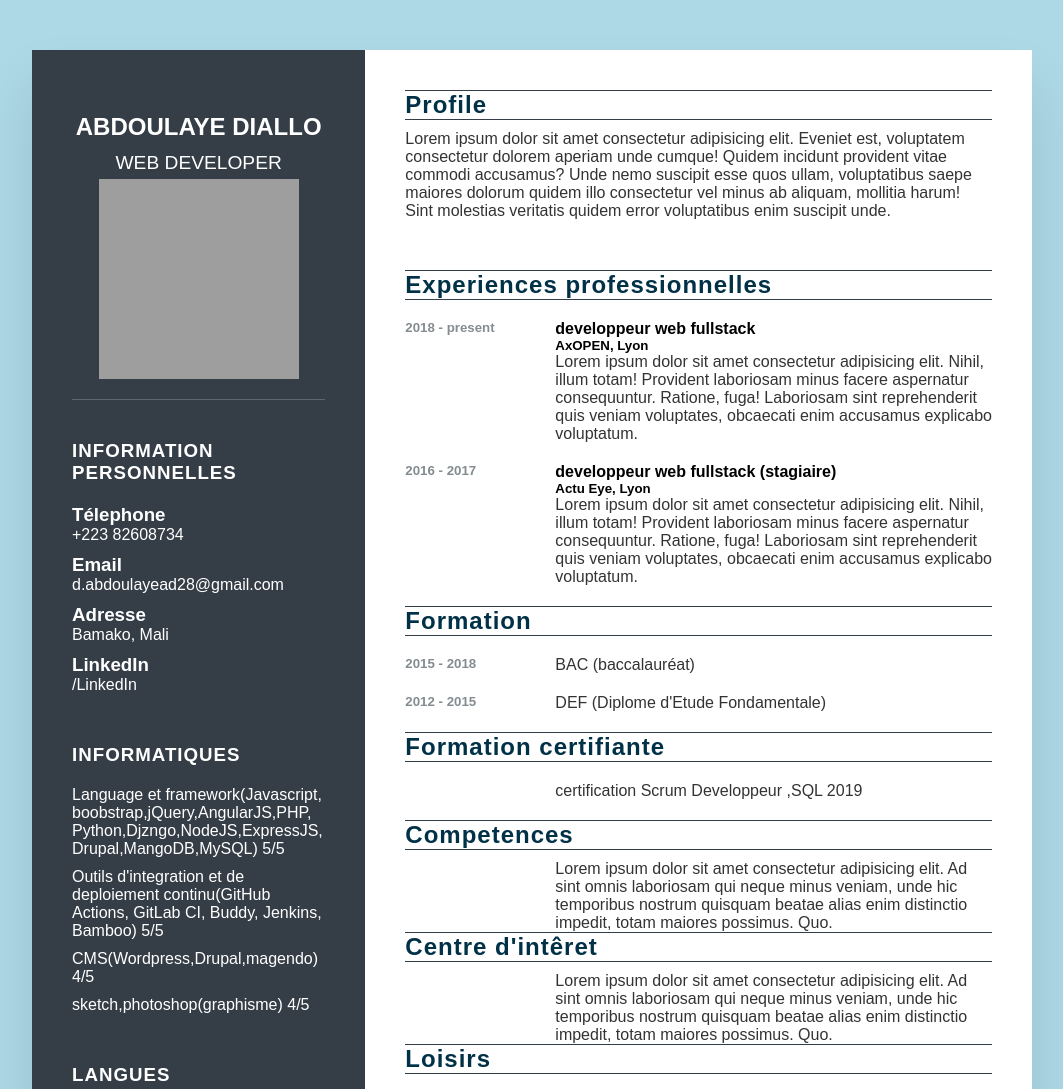
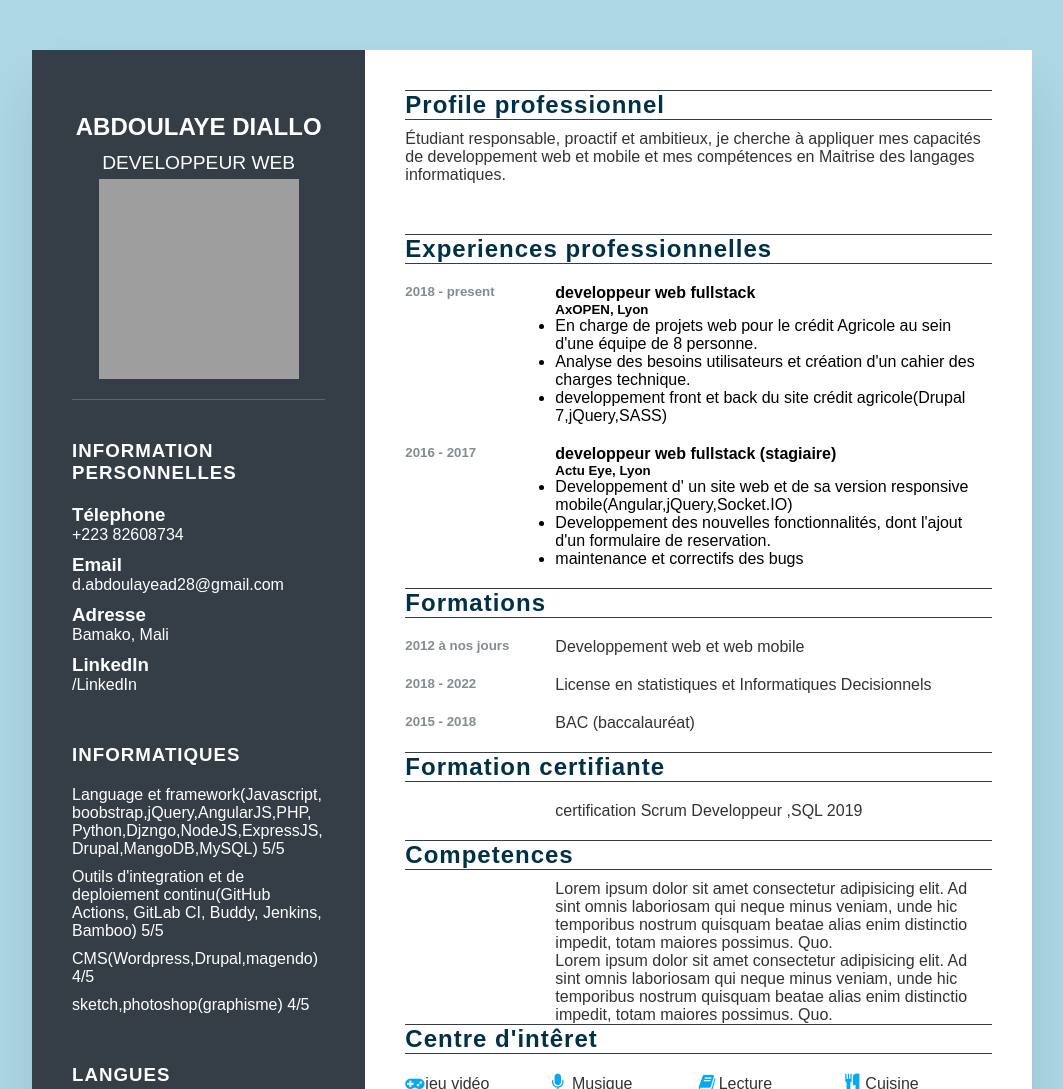
Before and after one commit to Abdoulayadiallo/cv-en-ligne-avec-html-et-css, a plain HTML site: page index.html in a window 1280 px wide. Shown: the top 1089 px of the page, without its empty margins (108-1171 px from the left). Drawn offline with Linux system fonts and the light colour scheme; grey boxes are pictures that could not be loaded; a web font is replaced by a local one.

Commit message:
mise a jour

```diff
--- a/index.html
+++ b/index.html
@@ -12,7 +12,7 @@
     <div class="container">
         <div class="left_Side">
             <div class="profile">
-                <h2>Abdoulaye Diallo <br><span>web developer</span></h2>
+                <h2>Abdoulaye Diallo <br><span>Developpeur web</span></h2>
                 <div class="imgP">
                     <img src="image.jpg" alt="photo de profile">
                 </div>
@@ -76,8 +76,8 @@
         </div>
         <div class="right_Side">
             <div class="about">
-                <h2 class="titre2">Profile</h2>
-                <p>Lorem ipsum dolor sit amet consectetur adipisicing elit. Eveniet est, voluptatem consectetur dolorem aperiam unde cumque! Quidem incidunt provident vitae commodi accusamus? Unde nemo suscipit esse quos ullam, voluptatibus saepe maiores dolorum quidem illo consectetur vel minus ab aliquam, mollitia harum! Sint molestias veritatis quidem error voluptatibus enim suscipit unde.</p>
+                <h2 class="titre2">Profile professionnel</h2>
+                <p>Étudiant responsable, proactif et ambitieux, je cherche à appliquer mes capacités de developpement web et mobile et mes compétences en Maitrise des langages informatiques.</p>
             </div>
             <div class="experience">
                 <h2 class="titre2">Experiences professionnelles</h2>
@@ -89,7 +89,17 @@
                     <div class="text">
                         <h4>developpeur web fullstack</h4>
                         <h5>AxOPEN, Lyon</h5>
-                        <p>Lorem ipsum dolor sit amet consectetur adipisicing elit. Nihil, illum totam! Provident laboriosam minus facere aspernatur consequuntur. Ratione, fuga! Laboriosam sint reprehenderit quis veniam voluptates, obcaecati enim accusamus explicabo voluptatum.</p>
+                        <ul>
+                            <li>
+                                En charge de projets web pour le crédit Agricole au sein d'une équipe de 8 personne.
+                            </li>
+                            <li>
+                                Analyse des besoins utilisateurs et création d'un cahier des charges technique.
+                            </li>
+                            <li>
+                                developpement front et back du site crédit agricole(Drupal 7,jQuery,SASS)
+                            </li>
+                        </ul>
                     </div>
                 </div>
                 <div class="box">
@@ -99,27 +109,45 @@
                     <div class="text">
                         <h4>developpeur web fullstack (stagiaire)</h4>
                         <h5>Actu Eye, Lyon</h5>
-                        <p>Lorem ipsum dolor sit amet consectetur adipisicing elit. Nihil, illum totam! Provident laboriosam minus facere aspernatur consequuntur. Ratione, fuga! Laboriosam sint reprehenderit quis veniam voluptates, obcaecati enim accusamus explicabo voluptatum.</p>
+                        <ul>
+                            <li>
+                                Developpement d' un site web et de sa version responsive mobile(Angular,jQuery,Socket.IO)
+                            </li>
+                            <li>
+                                Developpement des nouvelles fonctionnalités, dont l'ajout d'un formulaire de reservation.
+                            </li>
+                            <li>
+                                maintenance et correctifs des bugs
+                            </li>
+                        </ul>
                     </div>
                 </div>
 
             </div>
             <div class="formation">
-                <h2 class="titre2">Formation</h2>
+                <h2 class="titre2">Formations</h2>
+                <div class="box">
+                    <div class="year_study">
+                        <h5>2012 à nos jours </h5>
+                    </div>
+                    <div class="text">
+                        <p>Developpement web et web mobile</p>
+                    </div>
+                </div>
+                <div class="box">
+                    <div class="year_study">
+                        <h5>2018 - 2022</h5>
+                    </div>
+                    <div class="text">
+                        <p>License en statistiques et Informatiques Decisionnels</p>
+                    </div>
+                </div>
                 <div class="box">
                     <div class="year_study">
                         <h5>2015 - 2018</h5>
                     </div>
                     <div class="text">
                         <p>BAC (baccalauréat)</p>
-                    </div>
-                </div>
-                <div class="box">
-                    <div class="year_study">
-                        <h5>2012 - 2015</h5>
-                    </div>
-                    <div class="text">
-                        <p>DEF (Diplome d'Etude Fondamentale)</p>
                     </div>
                 </div>
             </div>
@@ -135,16 +163,11 @@
                 <h2 class="titre2">Competences</h2>
                 <div class="text">
                     <p>Lorem ipsum dolor sit amet consectetur adipisicing elit. Ad sint omnis laboriosam qui neque minus veniam, unde hic temporibus nostrum quisquam beatae alias enim distinctio impedit, totam maiores possimus. Quo.</p>
+                    <p>Lorem ipsum dolor sit amet consectetur adipisicing elit. Ad sint omnis laboriosam qui neque minus veniam, unde hic temporibus nostrum quisquam beatae alias enim distinctio impedit, totam maiores possimus. Quo.</p>
                 </div>
             </div>
             <div class="centre">
                 <h2 class="titre2">Centre d'intêret</h2>
-                <div class="text">
-                    <p>Lorem ipsum dolor sit amet consectetur adipisicing elit. Ad sint omnis laboriosam qui neque minus veniam, unde hic temporibus nostrum quisquam beatae alias enim distinctio impedit, totam maiores possimus. Quo.</p>
-                </div>
-            </div>
-            <div class="loisirs">
-                <h2 class="titre2">Loisirs</h2>
                 <ul>
                     <li><i class="fa fa-gamepad" aria-hidden="true"></i>jeu vidéo</li>
                     <li><i class="fa fa-microphone" aria-hidden="true"></i>Musique</li>
--- a/style.css
+++ b/style.css
@@ -1,5 +1,5 @@
 
-@import url('https://fonts.googleapis.com/css?family=Popping:200,300,400,500,600,700,800,900&display=swap');
+/* @import url('https://fonts.googleapis.com/css?family=Popping:200,300,400,500,600,700,800,900&display=swap'); */
 
 *{
     margin: 0;
@@ -7,7 +7,7 @@
     box-sizing: border-box;
     font-family: 'popping',sans-serif;
 }
-
+/* BODY */
 body
 {
     background: lightblue;
@@ -16,6 +16,7 @@ body
     align-items: center;
     min-height: 100vh;
 }
+/* container */
 .container
 {
     position: relative;
@@ -28,6 +29,7 @@ body
     grid-template-columns: 1fr 2fr;
     box-shadow: 0 35px 55px rgba(0, 0, 0, 0.1);
 }
+/*Partie gauche*/
 .container .left_Side
 {
     background-color: #353e47;
@@ -132,7 +134,7 @@ body
     height: 100%;
     background: #03a9f4;
 }
-
+/* Partie droite */
 .container .right_Side
 {
     background-color: #fff;
@@ -179,6 +181,10 @@ p
     color: black;
     font-size: 16px;
 }
+.experience .box .text .ul
+{
+    margin-left: 10px;
+}
 
 .formation .box
 {
@@ -217,24 +223,20 @@ p
     margin-left: 150px;
     font-size: 16px;
 }
-.centre .text
-{
-    margin-left: 150px;
-    font-size: 16px;
-}
-.loisirs ul
+
+.centre ul
 {
     display: grid;
     grid-template-columns: repeat(4, 1fr);
 }
-.loisirs ul li
+.centre ul li
 {
     list-style: none;
     color: #333;
     font-weight: 500;
     margin: 10px 0;
 }
-.loisirs ul li .fa
+.centre ul li .fa
 {
     color: #03a9f4;
     font-size: 18px;
@@ -248,7 +250,7 @@ p
         margin: 10px;
         grid-template-columns: repeat(1,1fr);
     }
-    .loisirs ul
+    .centre ul
     {
         grid-template-columns: repeat(2, 1fr);
     }
@@ -266,7 +268,7 @@ p
         min-width: 150px;
         margin-bottom: 5px;
     }
-    .loisirs ul
+    .centre ul
     {
         grid-template-columns: repeat(1,1fr);
     }
```
